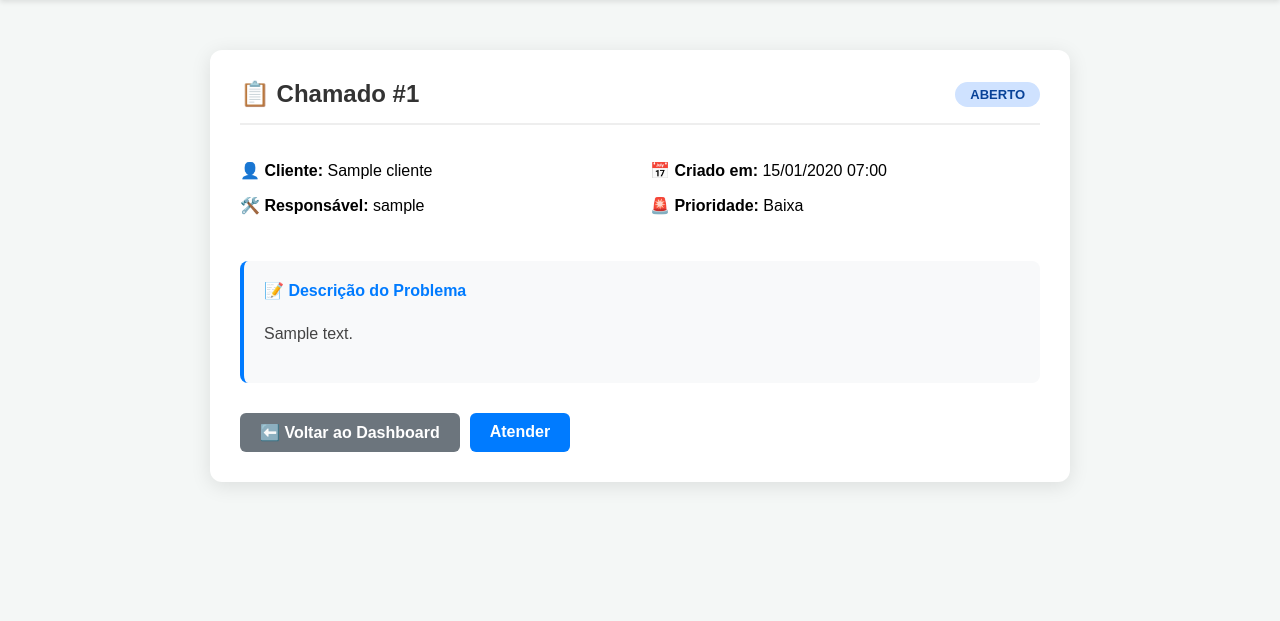
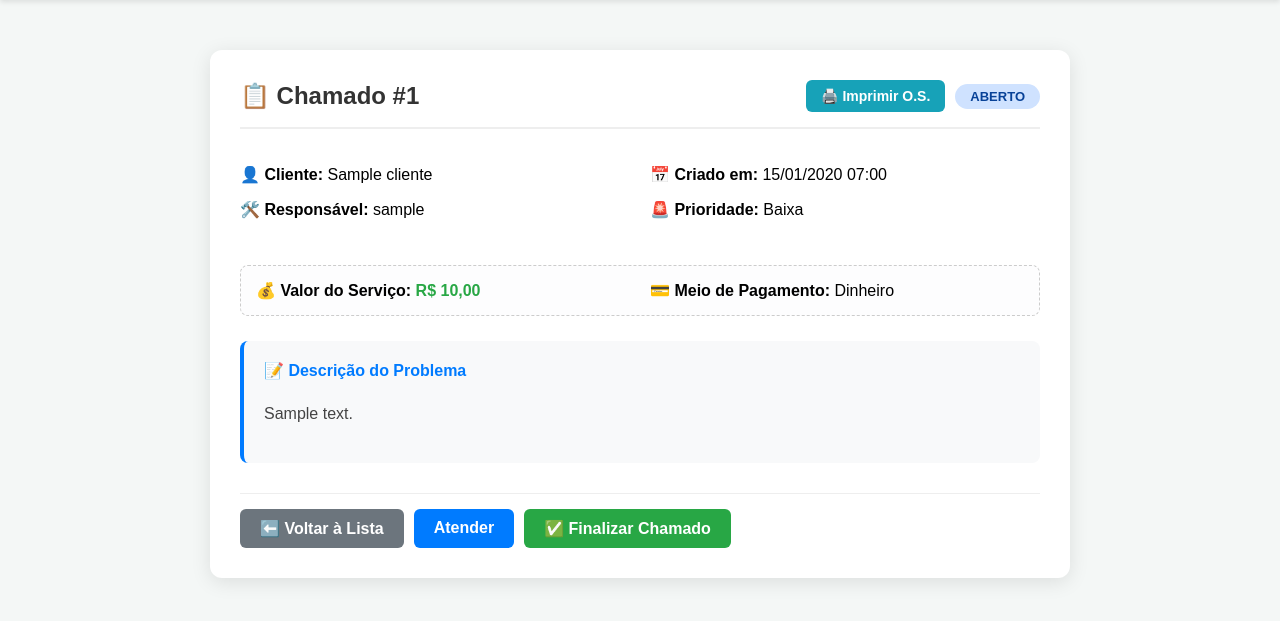
Before and after one commit to Matheusjuniorz/SmartFlow_Sistema_Inteligente, a Django app: page /chamados/detalhe/1/ in a window 1280 px wide. Shown: the part 49-670 px from the top of the page. Run offline with Django 5.2, Linux system fonts and the light colour scheme; tables that the repository leaves empty hold one stand-in row (values such as "Sample post").

Commit message:
feat: implement service order (OS) PDF generation

```diff
--- a/Sistema_Inteligente/models.py
+++ b/Sistema_Inteligente/models.py
@@ -53,6 +53,14 @@ class Chamado(models.Model):
     responsavel = models.ForeignKey(User, on_delete=models.SET_NULL, null=True, blank=True)
     data_criacao = models.DateTimeField(auto_now_add=True)
 
+    valor = models.DecimalField(max_digits=10, decimal_places=2, default=0.00)
+    meio_pagamento = models.CharField(max_length=50, choices=[
+        ('dinheiro', 'Dinheiro'),
+        ('pix', 'PIX'),
+        ('cartao', 'Cartão de Crédito/Débito'),
+        ('boleto', 'Boleto'),
+    ], default='pix')
+
     status = models.CharField(
     max_length=20,
     choices=[
--- a/Sistema_Inteligente/templates/chamadas/detalhe_chamado.html
+++ b/Sistema_Inteligente/templates/chamadas/detalhe_chamado.html
@@ -5,12 +5,17 @@
 
     <div style="display: flex; justify-content: space-between; align-items: center; border-bottom: 2px solid #eee; padding-bottom: 15px; margin-bottom: 20px;">
         <h2 style="margin: 0; color: #333;">📋 Chamado #{{ chamado.id }}</h2>
+        <div style="display: flex; gap: 10px; align-items: center;">
+            <a href="{% url 'gerar_os_pdf' chamado.id %}" style="text-decoration: none; background: #17a2b8; color: white; padding: 8px 15px; border-radius: 6px; font-weight: bold; font-size: 14px;">
+                🖨️ Imprimir O.S.
+            </a>
             <span style="padding: 5px 15px; border-radius: 20px; font-weight: bold; text-transform: uppercase; font-size: 13px;
                 {% if chamado.status == 'aberto' %} background: #cfe2ff; color: #084298;
                 {% elif chamado.status == 'atendimento' %} background: #fff3cd; color: #856404;
                 {% else %} background: #d1e7dd; color: #0f5132; {% endif %}">
                 {{ chamado.get_status_display }}
             </span>
+        </div>
     </div>
 
     <div style="display: grid; grid-template-columns: 1fr 1fr; gap: 20px; margin-bottom: 30px;">
@@ -21,6 +26,19 @@
         <div>
             <p><strong>📅 Criado em:</strong> {{ chamado.data_criacao|date:"d/m/Y H:i" }}</p>
             <p><strong>🚨 Prioridade:</strong> {{ chamado.get_prioridade_display }}</p>
+        </div>
+    </div>
+
+    <div style="display: grid; grid-template-columns: 1fr 1fr; gap: 20px; margin-bottom: 25px; padding: 15px; background: #fdfdfe; border: 1px dashed #ccc; border-radius: 8px;">
+        <div>
+            <p style="margin: 0;"><strong>💰 Valor do Serviço:</strong>
+               <span style="color: #28a745; font-weight: bold;">R$ {{ chamado.valor|default:"0,00" }}</span>
+            </p>
+        </div>
+        <div>
+            <p style="margin: 0;"><strong>💳 Meio de Pagamento:</strong>
+               {{ chamado.get_meio_pagamento_display|default:"A definir" }}
+            </p>
         </div>
     </div>
 
@@ -37,11 +55,13 @@
     </div>
     {% endif %}
 
-    <div style="display: flex; gap: 10px; margin-top: 30px;">
-        <a href="{% url 'dashboard' %}" style="text-decoration: none; background: #6c757d; color: white; padding: 10px 20px; border-radius: 6px; font-weight: bold;">⬅️ Voltar ao Dashboard</a>
+    <div style="display: flex; gap: 10px; margin-top: 30px; border-top: 1px solid #eee; pt-20">
+        <a href="{% url 'lista_chamados' %}" style="text-decoration: none; background: #6c757d; color: white; padding: 10px 20px; border-radius: 6px; font-weight: bold; margin-top: 15px; display: inline-block;">⬅️ Voltar à Lista</a>
 
         {% if chamado.status != 'finalizado' %}
-            <a href="{% url 'mudar_status' chamado.id 'atendimento' %}" style="text-decoration: none; background: #007bff; color: white; padding: 10px 20px; border-radius: 6px; font-weight: bold;">Atender</a>
+            <a href="{% url 'mudar_status' chamado.id 'atendimento' %}" style="text-decoration: none; background: #007bff; color: white; padding: 10px 20px; border-radius: 6px; font-weight: bold; margin-top: 15px; display: inline-block;">Atender</a>
+
+            <a href="{% url 'finalizar_chamado' chamado.id %}" style="text-decoration: none; background: #28a745; color: white; padding: 10px 20px; border-radius: 6px; font-weight: bold; margin-top: 15px; display: inline-block;">✅ Finalizar Chamado</a>
         {% endif %}
     </div>
 </div>
--- a/Sistema_Inteligente/views.py
+++ b/Sistema_Inteligente/views.py
@@ -14,11 +14,139 @@ from django.contrib.staticfiles.finders import find
 # ReportLab
 from reportlab.lib.pagesizes import A4
 from reportlab.lib import colors
-from reportlab.lib.styles import getSampleStyleSheet
+# Adicionado ParagraphStyle aqui para evitar o NameError
+from reportlab.lib.styles import getSampleStyleSheet, ParagraphStyle
 from reportlab.platypus import SimpleDocTemplate, Table, TableStyle, Paragraph, Spacer, Image
 
 from .models import Cliente, Chamado
 from .forms import ClienteForm, ChamadoForm
+
+
+
+
+@login_required
+@login_required
+def gerar_os_pdf(request, chamado_id):
+    chamado = get_object_or_404(Chamado, id=chamado_id)
+
+    response = HttpResponse(content_type='application/pdf')
+    nome_arquivo = f"OS_{chamado.id}_{chamado.cliente.nome[:15].replace(' ', '_')}.pdf"
+    response['Content-Disposition'] = f'attachment; filename="{nome_arquivo}"'
+
+    # Configuração básica do documento
+    doc = SimpleDocTemplate(response, pagesize=A4, leftMargin=40, rightMargin=40, topMargin=40, bottomMargin=40)
+    elements = []
+    styles = getSampleStyleSheet()
+
+    # --- 1. DEFINIÇÃO DE ESTILOS (Para corrigir o espaçamento/encavalamento) ---
+    style_titulo = ParagraphStyle('TituloOS', parent=styles['Normal'], fontSize=16, leading=20, fontName='Helvetica-Bold')
+    style_subtitulo = ParagraphStyle('SubtituloOS', parent=styles['Normal'], fontSize=12, leading=15)
+    style_id = ParagraphStyle('IdOS', parent=styles['Normal'], fontSize=10, leading=12, fontName='Helvetica-Bold')
+
+    # --- 2. CABEÇALHO ---
+    logo_path = find('img/logo.png')
+
+    titulo_empresa = Paragraph("SmartFlow - Sistema de Gestão", style_titulo)
+    subtitulo_doc = Paragraph("Relatório Técnico de Chamados", style_subtitulo)
+    info_os = Paragraph(f"Ordem de Serviço #{chamado.id}", style_id)
+
+    # Criamos uma lista de elementos para a célula de texto
+    coluna_texto = [titulo_empresa, Spacer(1, 3), subtitulo_doc, Spacer(1, 3), info_os]
+
+    if logo_path and os.path.exists(logo_path):
+        img = Image(logo_path, width=70, height=35)
+        header_tab = Table([[img, coluna_texto]], colWidths=[90, 390])
+    else:
+        header_tab = Table([[coluna_texto]], colWidths=[480])
+
+    header_tab.setStyle(TableStyle([
+        ('VALIGN', (0,0), (-1,-1), 'MIDDLE'),
+        ('LEFTPADDING', (0,0), (-1,-1), 0),
+        ('TOPPADDING', (0,0), (-1,-1), 5),
+        ('BOTTOMPADDING', (0,0), (-1,-1), 5),
+    ]))
+    elements.append(header_tab)
+
+    # Linha divisória
+    elements.append(Spacer(1, 5))
+    line = Table([['']], colWidths=[480], rowHeights=[1])
+    line.setStyle(TableStyle([('LINEBELOW', (0,0), (-1,-1), 1, colors.black)]))
+    elements.append(line)
+    elements.append(Spacer(1, 20))
+
+    # --- 3. DADOS DO CLIENTE E CHAMADO ---
+    telefone = getattr(chamado.cliente, 'telefone', 'Não informado')
+    dados_info = [
+        [Paragraph("<b>DADOS DO CLIENTE</b>", styles['Normal']), Paragraph("<b>INFORMAÇÕES TÉCNICAS</b>", styles['Normal'])],
+        [f"Nome: {chamado.cliente.nome}", f"Responsável: {chamado.responsavel.get_full_name() or chamado.responsavel.username}"],
+        [f"Contato: {telefone}", f"Data de Abertura: {chamado.data_criacao.strftime('%d/%m/%Y %H:%M')}"],
+        ["", f"Status Atual: {chamado.get_status_display().upper()}"]
+    ]
+
+    info_tab = Table(dados_info, colWidths=[240, 240])
+    info_tab.setStyle(TableStyle([
+        ('LINEBELOW', (0,0), (-1,0), 1, colors.grey),
+        ('BOTTOMPADDING', (0,0), (-1,0), 5),
+        ('FONTSIZE', (0,1), (-1,-1), 10),
+    ]))
+    elements.append(info_tab)
+    elements.append(Spacer(1, 20))
+
+    # --- 4. DESCRIÇÃO E SOLUÇÃO ---
+    elements.append(Paragraph("<b>DESCRIÇÃO DO PROBLEMA / SOLICITAÇÃO</b>", styles['Normal']))
+    elements.append(Spacer(1, 5))
+    elements.append(Paragraph(chamado.descricao, styles['Normal']))
+    elements.append(Spacer(1, 15))
+
+    solucao_texto = getattr(chamado, 'solucao', None)
+    if solucao_texto:
+        elements.append(Paragraph("<b>SOLUÇÃO APLICADA / OBSERVAÇÕES</b>", styles['Normal']))
+        elements.append(Spacer(1, 5))
+        sol_tab = Table([[Paragraph(solucao_texto, styles['Normal'])]], colWidths=[480])
+        sol_tab.setStyle(TableStyle([
+            ('BACKGROUND', (0,0), (-1,-1), colors.whitesmoke),
+            ('BOX', (0,0), (-1,-1), 0.5, colors.grey),
+            ('PADDING', (0,0), (-1,-1), 10),
+        ]))
+        elements.append(sol_tab)
+        elements.append(Spacer(1, 20))
+
+    # --- 5. FINANCEIRO ---
+    valor = getattr(chamado, 'valor', 0.00)
+    try:
+        meio_pag = chamado.get_meio_pagamento_display()
+    except:
+        meio_pag = getattr(chamado, 'meio_pagamento', 'A definir')
+
+    pagamento_dados = [
+        [Paragraph("<b>RESUMO FINANCEIRO</b>", styles['Normal']), ""],
+        ["Valor Total do Serviço:", f"R$ {valor:.2f}"],
+        ["Forma de Pagamento:", str(meio_pag)]
+    ]
+
+    pag_tab = Table(pagamento_dados, colWidths=[150, 330])
+    pag_tab.setStyle(TableStyle([
+        ('LINEBELOW', (0,0), (-1,0), 1, colors.black),
+        ('BACKGROUND', (0,0), (-1,0), colors.lightgrey),
+        ('GRID', (0,1), (-1,-1), 0.5, colors.lightgrey),
+        ('LEFTPADDING', (0,0), (-1,-1), 10),
+    ]))
+    elements.append(pag_tab)
+
+    # --- 6. ASSINATURAS E RODAPÉ ---
+    elements.append(Spacer(1, 60))
+    tab_ass = Table([
+        ["___________________________", "___________________________"],
+        ["Assinatura do Responsável", "Assinatura do Cliente"]
+    ], colWidths=[240, 240])
+    tab_ass.setStyle(TableStyle([('ALIGN', (0,0), (-1,-1), 'CENTER'), ('FONTSIZE', (0,1), (-1,-1), 9)]))
+    elements.append(tab_ass)
+
+    elements.append(Spacer(1, 30))
+    elements.append(Paragraph(f"<center><font size='8'>Gerado por SmartFlow em {datetime.now().strftime('%d/%m/%Y %H:%M')}</font></center>", styles['Normal']))
+
+    doc.build(elements)
+    return response
 
 # --- GERAÇÃO DE PDF ---
 
--- a/SmartFlow_Sistema_Inteligente/urls.py
+++ b/SmartFlow_Sistema_Inteligente/urls.py
@@ -64,6 +64,7 @@ urlpatterns = [
     path('clientes/novo/', views.criar_cliente, name='criar_cliente'),
     path('clientes/editar/<int:id>/', views.editar_cliente, name='editar_cliente'),
     path('clientes/excluir/<int:id>/', views.excluir_cliente, name='excluir_cliente'),
+    path('chamados/os/<int:chamado_id>/', views.gerar_os_pdf, name='gerar_os_pdf'),
 
     # Usuários
     path('registrar/', views.registrar_responsavel, name='registrar_responsavel'),
```
Also changed, not shown: Sistema_Inteligente/templates/chamadas/lista_chamados.html (+20 -14 lines), Sistema_Inteligente/migrations/0003_chamado_meio_pagamento_chamado_valor.py (added). Lines whose indentation alone changed are shown as unchanged.
